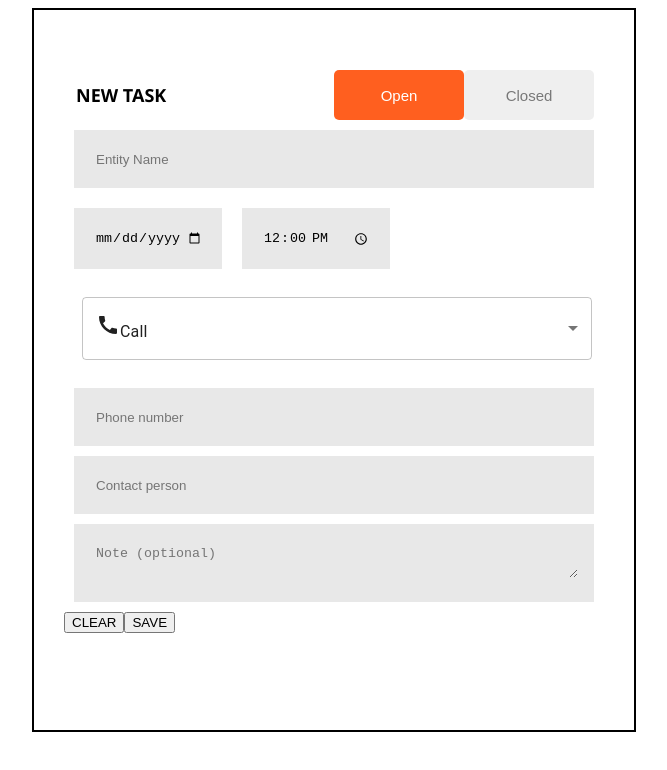
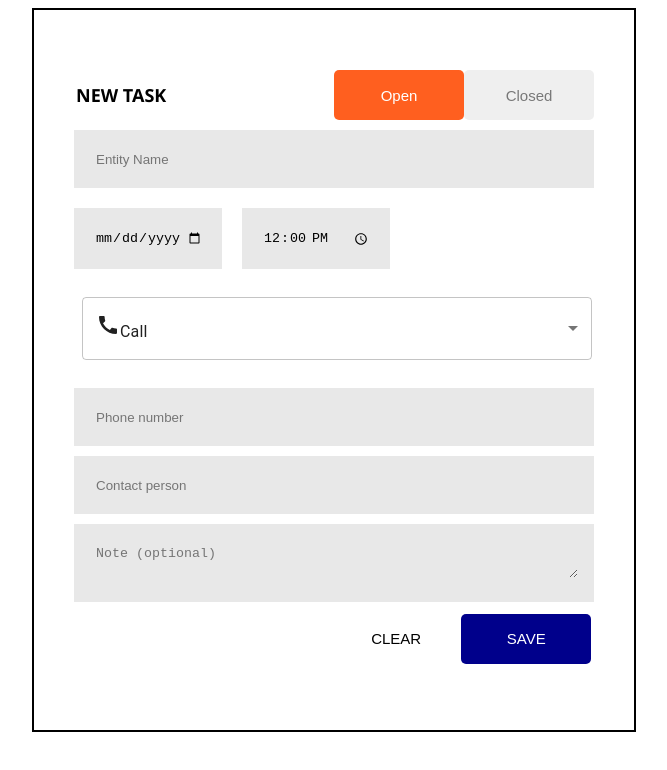
Before and after one commit to DinoWithCurls/taskscheduler, a React (Create React App) app: page / in a window 1280 px wide. Shown: the top 770 px of the page, without its empty margins (306-973 px from the left). Built offline with nearby package versions, Linux system fonts and the light colour scheme.

Commit message:
feat: 🎸 New Task Modal complete

```diff
--- a/src/components/modals/newTaskModal.js
+++ b/src/components/modals/newTaskModal.js
@@ -1,74 +1,77 @@
-import React, {useState} from "react";
+import React, { useState } from "react";
 import OtherButton from "../buttons/otherButton";
 import { MUIDropdown, MUIForm, MUIItem } from "../../utils/muiComponents";
 import "../../styles/newTaskModal.css";
 
 import { Phone, Location, Webcam } from "../../utils/iconsComponent";
 
-const SelectLabel = ({task, handleChange}) => {
+const SelectLabel = ({ task, handleChange }) => {
   return (
-    <MUIForm sx={{m:1, minWidth: '98%'}}>
-      <MUIDropdown
-        value={task}
-        onChange = {handleChange}>
-          <MUIItem value={'Call'}><Phone />Call</MUIItem>
-          <MUIItem value={'Meeting'}><Location />Meeting</MUIItem>
-          <MUIItem value={'Video Call'}><Webcam />Video Call</MUIItem>
-        </MUIDropdown>
+    <MUIForm sx={{ m: 1, minWidth: "98%" }}>
+      <MUIDropdown value={task} onChange={handleChange}>
+        <MUIItem value={"Call"}>
+          <Phone />
+          Call
+        </MUIItem>
+        <MUIItem value={"Meeting"}>
+          <Location />
+          Meeting
+        </MUIItem>
+        <MUIItem value={"Video Call"}>
+          <Webcam />
+          Video Call
+        </MUIItem>
+      </MUIDropdown>
     </MUIForm>
-  )
-}
+  );
+};
 
-const NewTaskModal = () => {
-  const [entityName, setEntityName] = useState('');
-  const [date, setDate] = useState('');
-  const [time, setTime] = useState('12:00 PM');
-  const [task, setTask] = useState('Call');
-  const [phoneNumber, setPhoneNumber] = useState('');
-  const [contactPerson, setContactPerson] = useState('');
-  const [status, setStatus] = useState('Open');
-  const [note, setNote] = useState('');
+const NewTaskModal = ({ modalState, setModalState, getModalValues }) => {
+  const [entityName, setEntityName] = useState("");
+  const [date, setDate] = useState("");
+  const [time, setTime] = useState("12:00 PM");
+  const [task, setTask] = useState("Call");
+  const [phoneNumber, setPhoneNumber] = useState("");
+  const [contactPerson, setContactPerson] = useState("");
+  const [status, setStatus] = useState("Open");
+  const [note, setNote] = useState("");
   const onClickOpen = () => {
-    console.log("Open Button Pressed");
-    setStatus('Open');
+    setStatus("Open");
   };
   const onClickClose = () => {
-    console.log('Closed Button Pressed');
-    setStatus('Closed');
-  }
+    setStatus("Closed");
+  };
   const handleChange = (event) => {
     setTask(event.target.value);
-  }
+  };
   const onPressSubmit = () => {
-    console.log('entityName', entityName);
-    console.log('date', date);
-    console.log('time', time);
-    console.log('phoneNumber', phoneNumber);
-    console.log('contactPerson', contactPerson);
-    console.log('task', task);
-    console.log('status', status);
-    console.log('note', note);
-  }
+    console.log("entityName", entityName);
+    console.log("date", date);
+    console.log("time", time);
+    console.log("phoneNumber", phoneNumber);
+    console.log("contactPerson", contactPerson);
+    console.log("task", task);
+    console.log("status", status);
+    console.log("note", note);
+    setModalState(false);
+  };
   const onPressClear = () => {
-    setContactPerson('');
-    setDate('');
-    setEntityName('');
-    setNote('');
-    setPhoneNumber('');
-    setStatus('');
-    setTask('Call');
-    setTime('');
-  }
+    setContactPerson("");
+    setDate("");
+    setEntityName("");
+    setNote("");
+    setPhoneNumber("");
+    setStatus("");
+    setTask("Call");
+    setTime("");
+  };
   return (
     <div class="container">
       <div class="container-inset">
         <div class="header">
           <div class="header-text">NEW TASK</div>
           <div class="header-button">
-            <OtherButton
-              buttonType={"Open"}
-              buttonPressAction={onClickOpen}
-            />
+            <OtherButton buttonType={"Open"} buttonPressAction={onClickOpen} />
             <OtherButton
               buttonType={"Closed"}
               buttonPressAction={onClickClose}
@@ -76,31 +79,66 @@ const NewTaskModal = () => {
           </div>
         </div>
         <div class="input-box-container">
-          <input placeholder="Entity Name" class="input-box" type="text" onInput={(event) => setEntityName(event.target.value)} />
+          <input
+            placeholder="Entity Name"
+            class="input-box"
+            type="text"
+            onInput={(event) => setEntityName(event.target.value)}
+          />
         </div>
         <div class="date-time-input">
           <div class="date-input">
-            <input placeholder="Date" class="input-box" type="date" onInput={(event) => setDate(event.target.value)} />
+            <input
+              placeholder="Date"
+              class="input-box"
+              type="date"
+              onInput={(event) => setDate(event.target.value)}
+            />
           </div>
           <div class="time-input">
-            <input placeholder="Time" class="input-box" type="time" defaultValue={"12:00"} onInput={(event) => setTime(event.target.value)} />
+            <input
+              placeholder="Time"
+              class="input-box"
+              type="time"
+              defaultValue={"12:00"}
+              onInput={(event) => setTime(event.target.value)}
+            />
           </div>
         </div>
         <div class="task">
           <SelectLabel task={task} handleChange={handleChange} />
         </div>
         <div class="input-box-container">
-          <input placeholder="Phone number" class="input-box" type="tel" onInput={(event) => setPhoneNumber(event.target.value)} />
+          <input
+            placeholder="Phone number"
+            class="input-box"
+            type="tel"
+            onInput={(event) => setPhoneNumber(event.target.value)}
+          />
         </div>
         <div class="input-box-container">
-          <input placeholder="Contact person" class="input-box" type="text" onInput={(event) => setContactPerson(event.target.value)} />
+          <input
+            placeholder="Contact person"
+            class="input-box"
+            type="text"
+            onInput={(event) => setContactPerson(event.target.value)}
+          />
         </div>
         <div class="input-box-container">
-          <textarea placeholder="Note (optional)" class="input-box" type="text" onInput={(event) => setNote(event.target.value)} />
+          <textarea
+            placeholder="Note (optional)"
+            class="input-box"
+            type="text"
+            onInput={(event) => setNote(event.target.value)}
+          />
         </div>
-        <div>
-          <button type="clear" onClick={onPressClear}>CLEAR</button>
-          <button type="submit" onClick={onPressSubmit}>SAVE</button>
+        <div class="buttons-container">
+          <button type="clear" class="clear-button" onClick={onPressClear}>
+            CLEAR
+          </button>
+          <button type="submit" class="save-button" onClick={onPressSubmit}>
+            SAVE
+          </button>
         </div>
       </div>
     </div>
--- a/src/styles/newTaskModal.css
+++ b/src/styles/newTaskModal.css
@@ -71,3 +71,34 @@
     background-color: inherit;
     width: 98%;
 }
+
+.buttons-container {
+    float: right;
+    padding: 2px;
+    margin-right: 2%;
+}
+
+.clear-button {
+    padding-left: 35px;
+    padding-right: 35px;
+    border: 2px;
+    font-size: 15px;
+    font-weight: 400;
+    height: 50px;
+    width: 130px;
+    border-radius: 5px;
+    background-color: white;
+}
+
+.save-button {
+    padding-left: 35px;
+    padding-right: 35px;
+    border: 2px;
+    font-size: 15px;
+    font-weight: 400;
+    height: 50px;
+    width: 130px;
+    border-radius: 5px;
+    background-color: darkblue;
+    color: white;
+}
```
